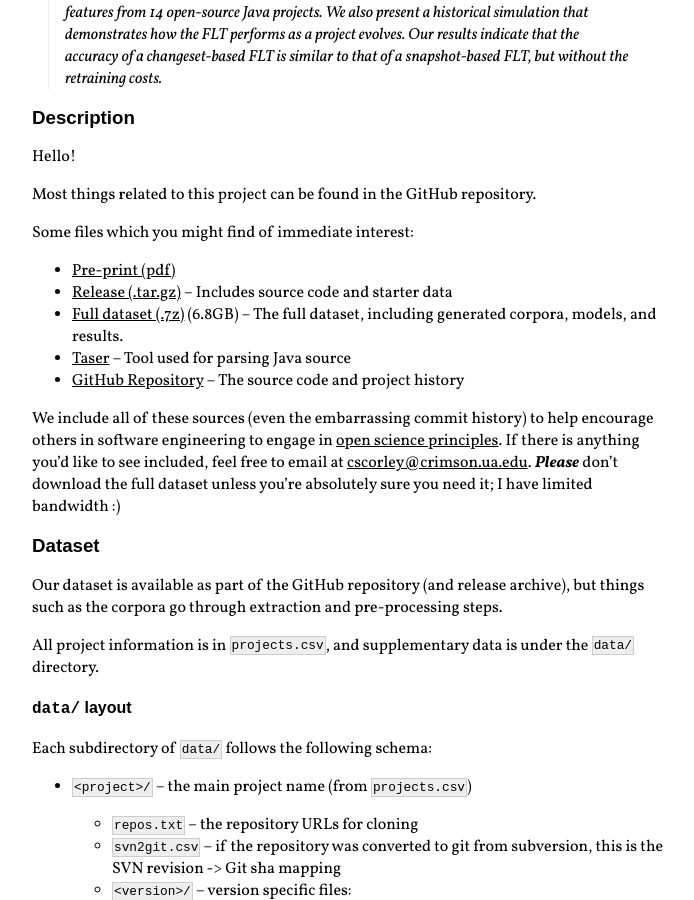
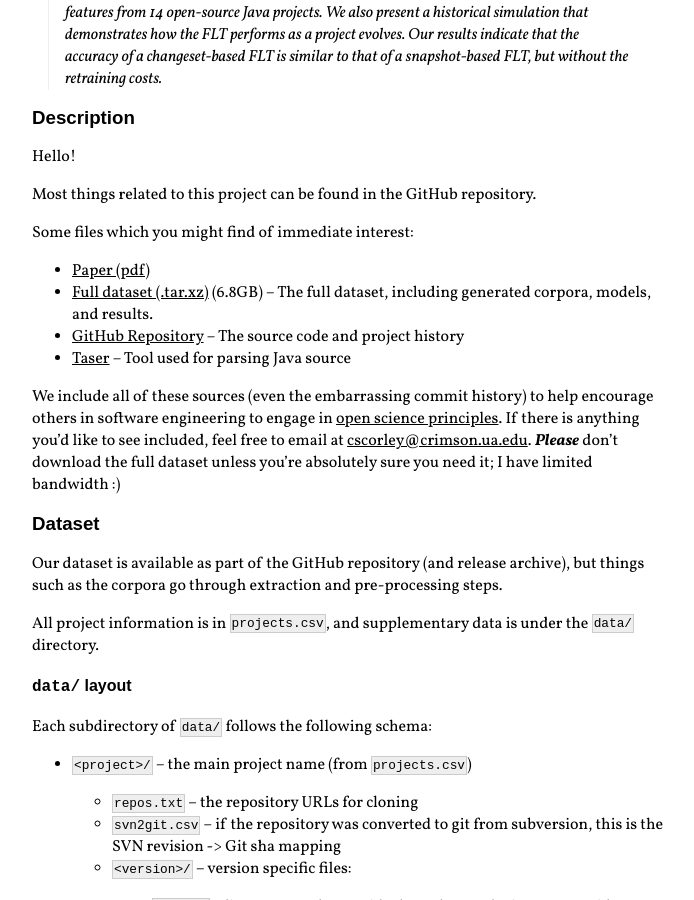
Before and after one commit to cscorley/cscorley.github.io, a Jekyll site: the page built from publications/data/Corley-etal_2015.md, in a window 1280 px wide and 900 px high, scrolled down 614 px. Shown: the whole window, without its empty margins (352-1046 px from the left). Built offline with Jekyll 4.4.1, drawn with Linux system fonts in a browser that asks for light colours; nearby versions of some CDN libraries; Markdown is read by kramdown in place of the engine named in the settings.

Commit message:
move data link to google drive

```diff
--- a/publications/data/Corley-etal_2015.md
+++ b/publications/data/Corley-etal_2015.md
@@ -36,13 +36,14 @@
 
 Some files which you might find of immediate interest:
 
-- [Pre-print (pdf)](/publications/pdfs/Corley-etal_2015.pdf)
-- [Release (.tar.gz)](./release.tar.gz) -- Includes source code and starter data
-- [Full dataset (.7z)](./fulldata.7z) (6.8GB) -- The full dataset, including
+- [Paper (pdf)](/publications/pdfs/Corley-etal_2015.pdf)
+- [Full dataset (.tar.xz)][fulldata] (6.8GB) -- The full dataset, including
   generated corpora, models, and results.
+- [GitHub Repository](github) -- The source code and project history
 - [Taser](https://github.com/nkraft/taser) -- Tool used for parsing Java source
-- [GitHub Repository](https://github.com/cscorley/changeset-feature-location/)
-  -- The source code and project history
+
+[fulldata]: https://drive.google.com/file/d/0B-o0dDx6zYflbGNWcld5N0d0bkk/view
+[github]: https://github.com/cscorley/changeset-feature-location/
 
 We include all of these sources (even the embarrassing commit history) to help
 encourage others in software engineering to engage in
```
